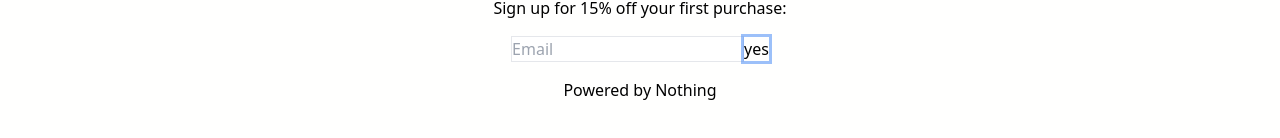
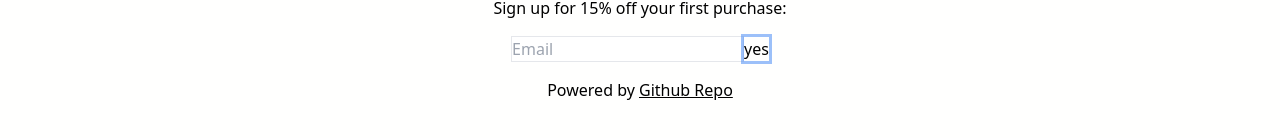
Before and after one commit to ahfhafh/shoppurr, a Next.js app: page / in a window 1280 px wide. Shown: the part 1064-1202 px from the top of the page. Built offline with nearby package versions, Linux system fonts and the light colour scheme; no server answers; the database is empty.

Commit message:
add repo

```diff
--- a/components/footer.js
+++ b/components/footer.js
@@ -6,7 +6,7 @@ const Footer = (props) => {
                 <input className="border" type='email' placeholder="Email"></input>
                 <button className="ring" type='submit'>yes</button>
             </div>
-            <div>Powered by Nothing</div>
+            <div>Powered by <a href="https://github.com/ahfhafh/shoppurr" className="underline">Github Repo</a></div>
         </footer>
     );
 };
```
